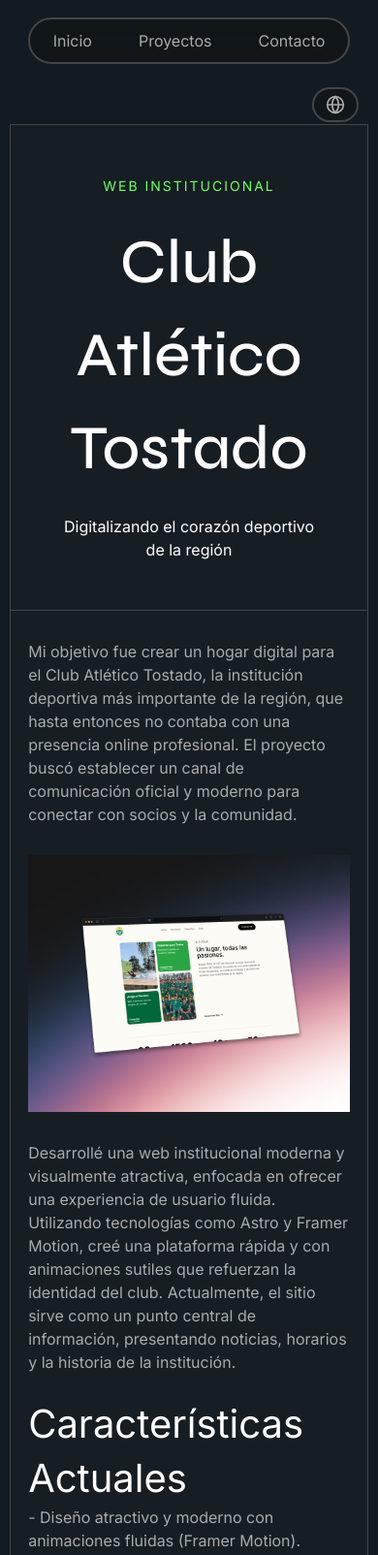
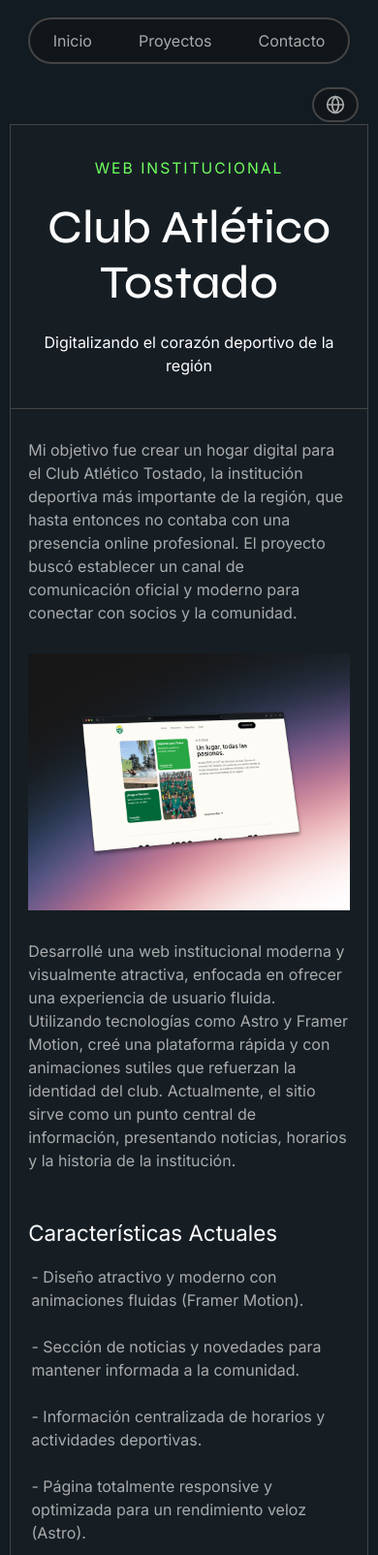
Before and after one commit to IWeppler/Ignacio-Portfolio, an Astro site: page /es/proyecto1 in a window 390 px wide. Shown: the top 1604 px of the page at 97% size. Built offline with nearby package versions, Linux system fonts and the light colour scheme; Astro itself is replaced by a stand-in of ours; some packages are replaced by stand-ins of ours.

Commit message:
styles; improve sizes mobile

```diff
--- a/src/components/Footer/Footer.module.css
+++ b/src/components/Footer/Footer.module.css
@@ -70,7 +70,15 @@
     width: 100%;
     margin: 0;
   }
+  .titleFooter {
+  font-size: 34px;
+}
+}
 
+@media (max-width: 390px) {
+  .titleFooter {
+  font-size: 30px;
+}
 }
 
 .containerSocial a {
--- a/src/components/Navbar/Navbar.astro
+++ b/src/components/Navbar/Navbar.astro
@@ -1,7 +1,6 @@
 ---
 import styles from "./Navbar.module.css";
 import { t, getValidLang } from '../../utils/i18n';
-// 1. Importamos el ícono que vamos a usar
 import { Globe } from 'lucide-astro';
 
 const { lang } = Astro.params;
--- a/src/components/Welcome/Welcome.module.css
+++ b/src/components/Welcome/Welcome.module.css
@@ -93,7 +93,7 @@
     margin-bottom: 1rem;
   }
   .h1Container {
-    height: 120px;
+    height: 100px;
   }
 }
 
--- a/src/pages/[lang]/[slug].astro
+++ b/src/pages/[lang]/[slug].astro
@@ -92,13 +92,13 @@ const imagenes = imageMap[typedSlug];
 const projectSchema = {
   "@context": "https://schema.org",
   "@type": "CreativeWork",
-  "name": proyecto.name,
-  "author": {
+  name: proyecto.name,
+  author: {
     "@type": "Person",
-    "name": "Ignacio Weppler"
+    name: "Ignacio Weppler",
   },
-  "description": proyecto.subtitulo,
-  "image": imagenes.img1.src
+  description: proyecto.subtitulo,
+  image: imagenes.img1.src,
 };
 ---
 
@@ -131,13 +131,13 @@ const projectSchema = {
         />
         <p>{proyecto.p2}</p>
         <br />
-        <h3 class="text-xl justify-start mb-2 text-white">
+        <h3>
           {proyecto.caracteristicas ?? "Características principales"}
         </h3>
         <ul>
-          <li>- {proyecto.li1}</li><br>
-          <li>- {proyecto.li2}</li><br>
-          <li>- {proyecto.li3}</li><br>
+          <li>- {proyecto.li1}</li><br />
+          <li>- {proyecto.li2}</li><br />
+          <li>- {proyecto.li3}</li><br />
           {proyecto.li4 && <li>- {proyecto.li4}</li>}
         </ul>
         <img
@@ -148,14 +148,11 @@ const projectSchema = {
         />
         <p>{proyecto.p3}</p>
 
-
         <div class="h-6"></div>
         <div class="h-6"></div>
 
         <!-- LINKS DE GITHUB Y WEB -->
-        <div
-          class="project-links mt-12 flex flex-wrap gap-4"
-        >
+        <div class="project-links mt-12 flex flex-wrap gap-4">
           {
             proyecto.github && (
               <a
--- a/src/styles/global.css
+++ b/src/styles/global.css
@@ -79,6 +79,22 @@ body {
   text-align: center;
   color: var(--second);
 }
+
+.contain-bodyProject h3 {
+    color: white;
+    width: 100%;
+    font-size: 2rem;
+    justify-content: start;
+    text-align: start;
+    margin-bottom: 1rem;
+    margin-top: 1.4rem;
+  }
+
+  .contain-bodyProject ul {
+    width: 98%;
+    justify-content: start;
+    text-align: start;
+  }
 
 .titlesProject {
   padding: 50px;
@@ -242,6 +258,29 @@ body {
   .mainFooter {
     width: 95%;
   }
+
+  .titlesProject {
+    padding: 2rem;
+  }
+
+  .titlesProject small {
+    font-size: 0.98rem;
+  }
+
+  .titlesProject h1 {
+    font-size: 3rem;
+    line-height: 1.2;
+  }
+
+  .contain-bodyProject h3 {
+    color: white;
+    font-size: 1.4rem;
+    width: 100%;;
+    justify-content: start;
+    text-align: start;
+    margin-bottom: 1rem;
+    margin-top: 1.4rem;
+  }
 }
 
 @theme inline {
```
Also changed, not shown: src/components/AboutMe/AboutMe.module.css (+5 -2 lines).
